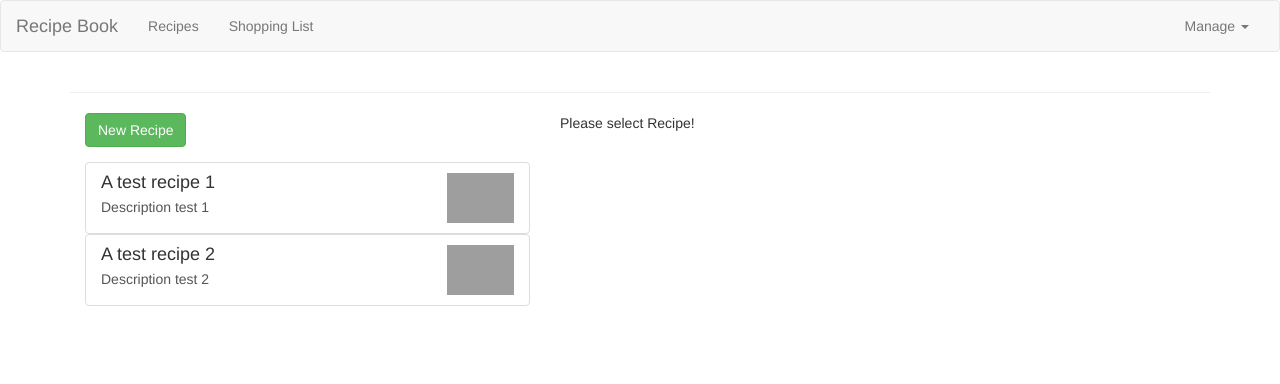
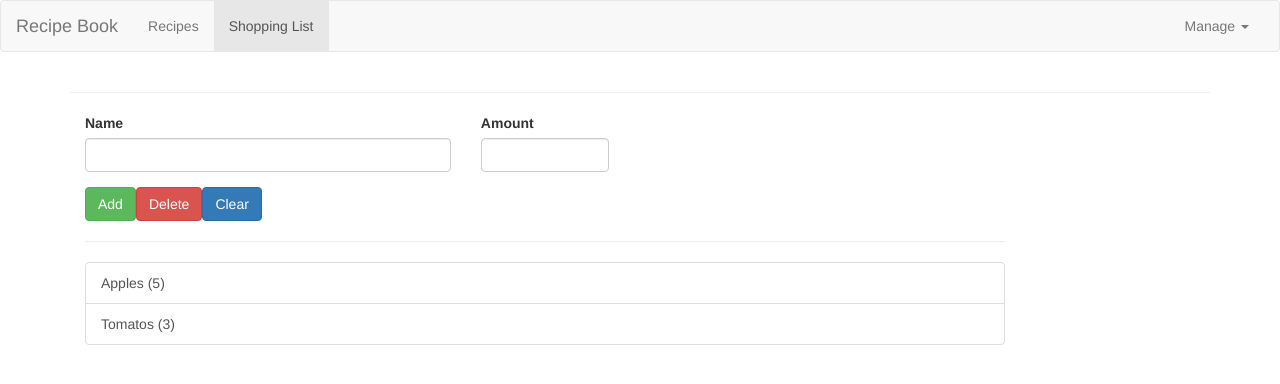
Before and after one commit to osamau3/First-project, an Angular app: page /shopping-list in a window 1280 px wide. Shown: the top 384 px of the page. Built offline with nearby package versions, Linux system fonts and the light colour scheme; grey boxes are pictures that could not be loaded.

Commit message:
routes
routes

```diff
--- a/package.json
+++ b/package.json
@@ -21,6 +21,7 @@
     "@angular/platform-browser": "^5.0.0",
     "@angular/platform-browser-dynamic": "^5.0.0",
     "@angular/router": "^5.0.0",
+    "angular-route": "^1.6.9",
     "bootstrap": "^3.3.7",
     "core-js": "^2.4.1",
     "git": "^0.1.5",
--- /dev/null
+++ b/src/app/app-routing.module.ts
@@ -0,0 +1,19 @@
+import { NgModule } from "@angular/core";
+import { NgModel } from "@angular/forms";
+import { Routes, RouterModule } from "@angular/router";
+import { RecipesComponent } from "./recipes/recipes.component";
+import { ShoppingListComponent } from "./shopping-list/shopping-list.component";
+
+const appRoutes: Routes = [
+    { path: "", redirectTo : '/recipes' , pathMatch : "full" },
+    { path: "recipes", component: RecipesComponent } ,
+    { path: "shopping-list", component: ShoppingListComponent }
+];
+@NgModule({
+    imports: [RouterModule.forRoot(appRoutes)],
+    exports: [RouterModule]
+})
+
+export class AppRoutingModule {
+
+}
--- a/src/app/app.component.html
+++ b/src/app/app.component.html
@@ -3,8 +3,9 @@
   <!-- <h1>Iam in the app component</h1> -->
   <hr>
   <div class="col-md-12">
-    <app-recipes *ngIf="loadedFeature === 'recipe'"></app-recipes>
-    <app-shopping-list *ngIf="loadedFeature === 'shopping'"></app-shopping-list>
+    <!-- <app-recipes *ngIf="loadedFeature === 'recipe'"></app-recipes>
+    <app-shopping-list *ngIf="loadedFeature === 'shopping'"></app-shopping-list> -->
+    <router-outlet></router-outlet>
   </div>
 
 
--- a/src/app/app.module.ts
+++ b/src/app/app.module.ts
@@ -1,6 +1,7 @@
 import { BrowserModule } from '@angular/platform-browser';
 import { NgModule } from '@angular/core';
 import { FormsModule } from '@angular/forms';
+import { RouterModule, Routes } from '@angular/router';
 import { AppComponent } from './app.component';
 import { ServerComponent } from './server/server.component';
 import { ServersComponent } from './servers/servers.component';
@@ -13,6 +14,12 @@ import { ShoppingListComponent } from './shopping-list/shopping-list.component';
 import { ShoppingEditComponent } from './shopping-list/shopping-edit/shopping-edit.component';
 import { DropdownDirective } from './shared/dropdown.directive';
 import { ShoppingListService } from './shopping-list/shopping-list.service';
+import { AppRoutingModule } from './app-routing.module';
+
+const appRoutes: Routes = [
+  // { path: '', component: AppComponent },
+  // { path: 'shopping', component: ShoppingEditComponent },
+];
 
 
 @NgModule({
@@ -31,7 +38,8 @@ import { ShoppingListService } from './shopping-list/shopping-list.service';
   ],
   imports: [
     BrowserModule,
-    FormsModule
+    FormsModule,
+    AppRoutingModule
   ],
   providers: [ShoppingListService],
   bootstrap: [AppComponent]
--- a/src/app/header/header.component.html
+++ b/src/app/header/header.component.html
@@ -5,8 +5,8 @@
     </div>
     <div class="collapse  navbar-collapse">
       <ul class="nav navbar-nav">
-        <li><a  (click)="onSelect('recipe')" style="cursor: pointer">Recipes</a></li>
-        <li><a  (click)="onSelect('shopping')" style="cursor: pointer">Shopping List</a></li>
+        <li routerLinkActive="active"><a routerLink='/recipes' style="cursor: pointer">Recipes</a></li>
+        <li routerLinkActive="active"><a routerLink='/shopping-list' style="cursor: pointer">Shopping List</a></li>
       </ul>
       <ul class="nav navbar-nav navbar-right">
         <li class="dropdown" appDropdown>
--- a/src/app/header/header.component.ts
+++ b/src/app/header/header.component.ts
@@ -1,4 +1,4 @@
-import { Component , EventEmitter , Output } from '@angular/core';
+import { Component  } from '@angular/core';
 
 @Component({
   selector: 'app-header',
@@ -8,11 +8,4 @@ import { Component , EventEmitter , Output } from '@angular/core';
 export class HeaderComponent {
 
 
-  @Output() featuredSelected = new EventEmitter<string>();
-
-  onSelect(feature : string){
-    this.featuredSelected.emit(feature);
-  }
-
-
 }
--- a/src/app/shared/recipe.service.ts
+++ b/src/app/shared/recipe.service.ts
@@ -10,7 +10,7 @@ export class RecipeService {
         new Ingredient('fish', 1),
         new Ingredient('beard', 5)
       ]),
-    new Recipe('A test recipe 2', 'Description test 2', 'https://static01.nyt.com/images/2015/08/14/dining/14ROASTEDSALMON/14ROASTEDSALMON-articleLarge.jpg',
+    new Recipe('A test recipe 2', 'Description test 2', 'http://cdn-image.myrecipes.com/sites/default/files/styles/4_3_horizontal_-_1200x900/public/1506120378/MR_0917170472.jpg',
       [
         new Ingredient('meat', 2),
         new Ingredient('fresh firze', 12)
```
Also changed, not shown: 1 other file (tests, documents, lock files or other folders).
